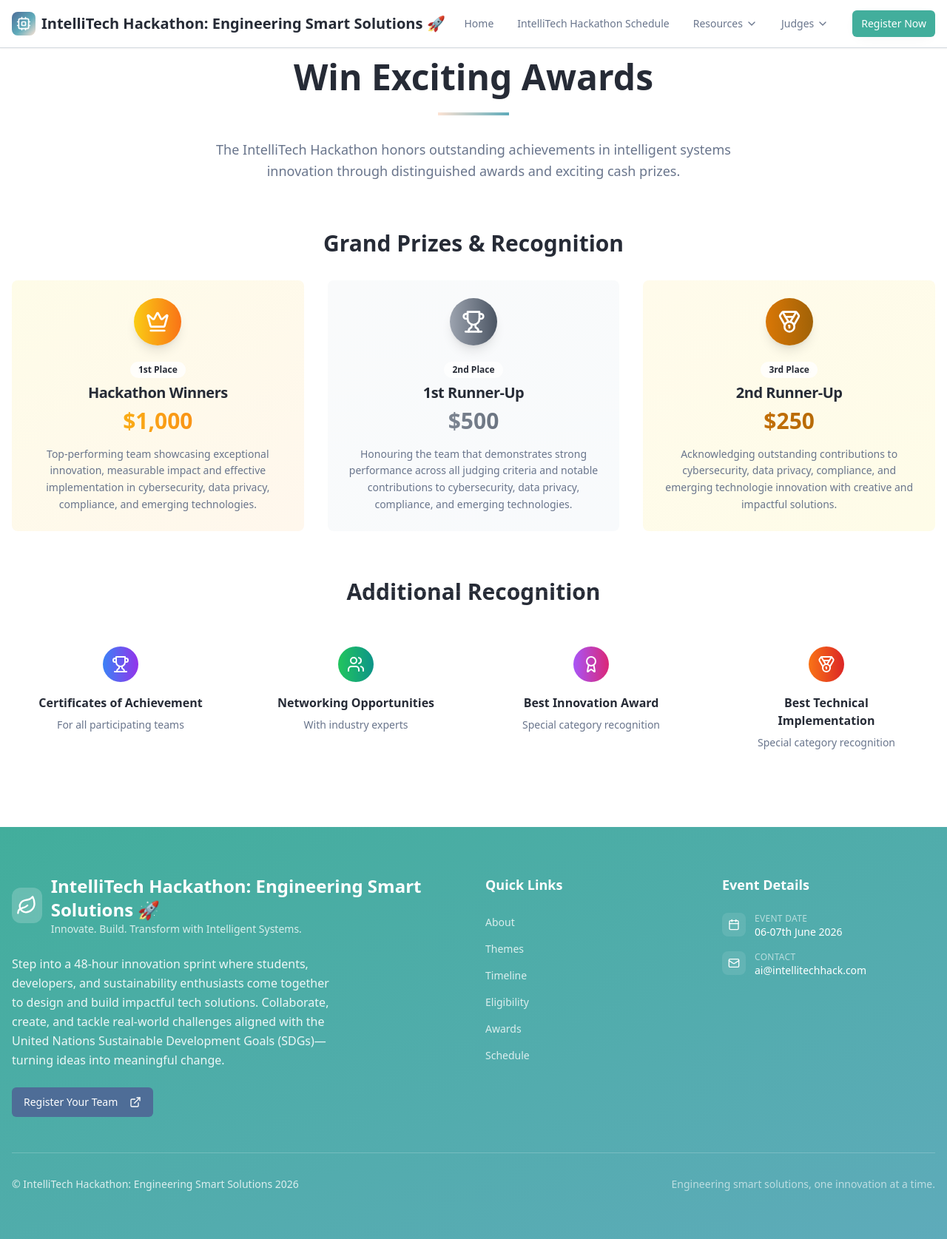
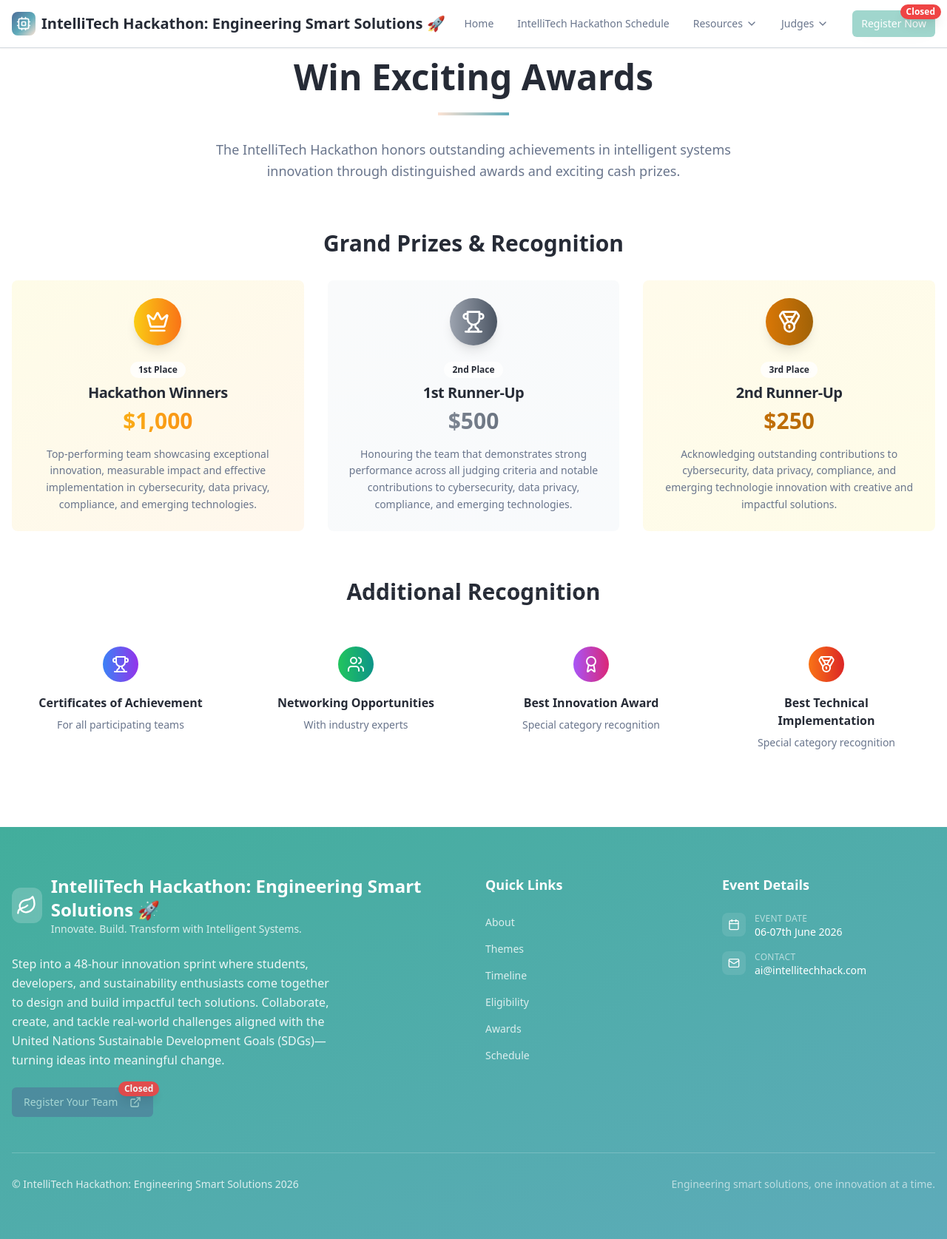
Before and after one commit to techyavii/IntelliTech-Hackathon, a React (Vite) app: page /awards in a window 1280 px wide. Shown: the whole page at 74% size. Built offline with nearby package versions, Linux system fonts and the light colour scheme.

Commit message:
registration closed

```diff
--- a/src/components/Footer.tsx
+++ b/src/components/Footer.tsx
@@ -56,15 +56,15 @@ const Footer = () => {
                 variant="default"
                 className="border-white/30 text-white hover:bg-white/10 "
                 onClick={() => window.open("https://forms.gle/6AvMpkxerf78EghG9", "_blank")}
-                // opacity-60 cursor-not-allowed
-                // disabled
+                opacity-60 cursor-not-allowed
+                disabled
               >
                 Register Your Team
                 <ExternalLink className="w-4 h-4 ml-2" />
               </Button>
-              {/* <div className="absolute -top-2 -right-2 bg-red-500 text-white font-bold px-2 py-0.5 rounded-full shadow-lg text-xs animate-pulse">
+              <div className="absolute -top-2 -right-2 bg-red-500 text-white font-bold px-2 py-0.5 rounded-full shadow-lg text-xs animate-pulse">
                 Closed
-              </div> */}
+              </div>
             </div>
           </div>
 
--- a/src/components/Hero.tsx
+++ b/src/components/Hero.tsx
@@ -127,13 +127,13 @@ const Hero = () => {
               size="xl"
               className="min-w-48"
               onClick={() => window.open("https://forms.gle/6AvMpkxerf78EghG9", "_blank")}
-              // disabled
+              disabled
             >
               Register Your Team
             </Button>
-            {/* <div className="absolute -top-3 -right-3 bg-red-500 text-white font-bold px-3 py-1 rounded-full shadow-lg text-xs animate-pulse">
+            <div className="absolute -top-3 -right-3 bg-red-500 text-white font-bold px-3 py-1 rounded-full shadow-lg text-xs animate-pulse">
               Registration Closed
-            </div> */}
+            </div>
           </div>
           <Link to="/schedule">
             <Button variant="outline" size="xl" className="min-w-48 border-white text-white bg-white/20 hover:bg-white hover:text-primary backdrop-blur-md">
--- a/src/components/Navigation.tsx
+++ b/src/components/Navigation.tsx
@@ -126,14 +126,14 @@ const Navigation = () => {
                 variant="earth"
                 size="sm"
                 onClick={() => window.open("https://forms.gle/6AvMpkxerf78EghG9", "_blank")}
-                // disabled
-                // className="opacity-60 cursor-not-allowed"
+                disabled
+                className="opacity-60 cursor-not-allowed"
               >
                 Register Now
               </Button>
-              {/* <div className="absolute -top-2 -right-2 bg-red-500 text-white font-bold px-2 py-0.5 rounded-full shadow-lg text-xs animate-pulse">
+              <div className="absolute -top-2 -right-2 bg-red-500 text-white font-bold px-2 py-0.5 rounded-full shadow-lg text-xs animate-pulse">
                 Closed
-              </div> */}
+              </div>
             </div>
           </div>
 
@@ -207,13 +207,13 @@ const Navigation = () => {
                      onClick={() => window.open("https://forms.gle/6AvMpkxerf78EghG9", "_blank")}
 
                     opacity-60 cursor-not-allowed
-                    // disabled
+                    disabled
                   >
                     Register Now
                   </Button>
-                  {/* <div className="absolute -top-2 -right-2 bg-red-500 text-white font-bold px-2 py-0.5 rounded-full shadow-lg text-xs animate-pulse">
+                  <div className="absolute -top-2 -right-2 bg-red-500 text-white font-bold px-2 py-0.5 rounded-full shadow-lg text-xs animate-pulse">
                     Closed
-                  </div> */}
+                  </div>
                 </div>
               </div>
             </div>
```
